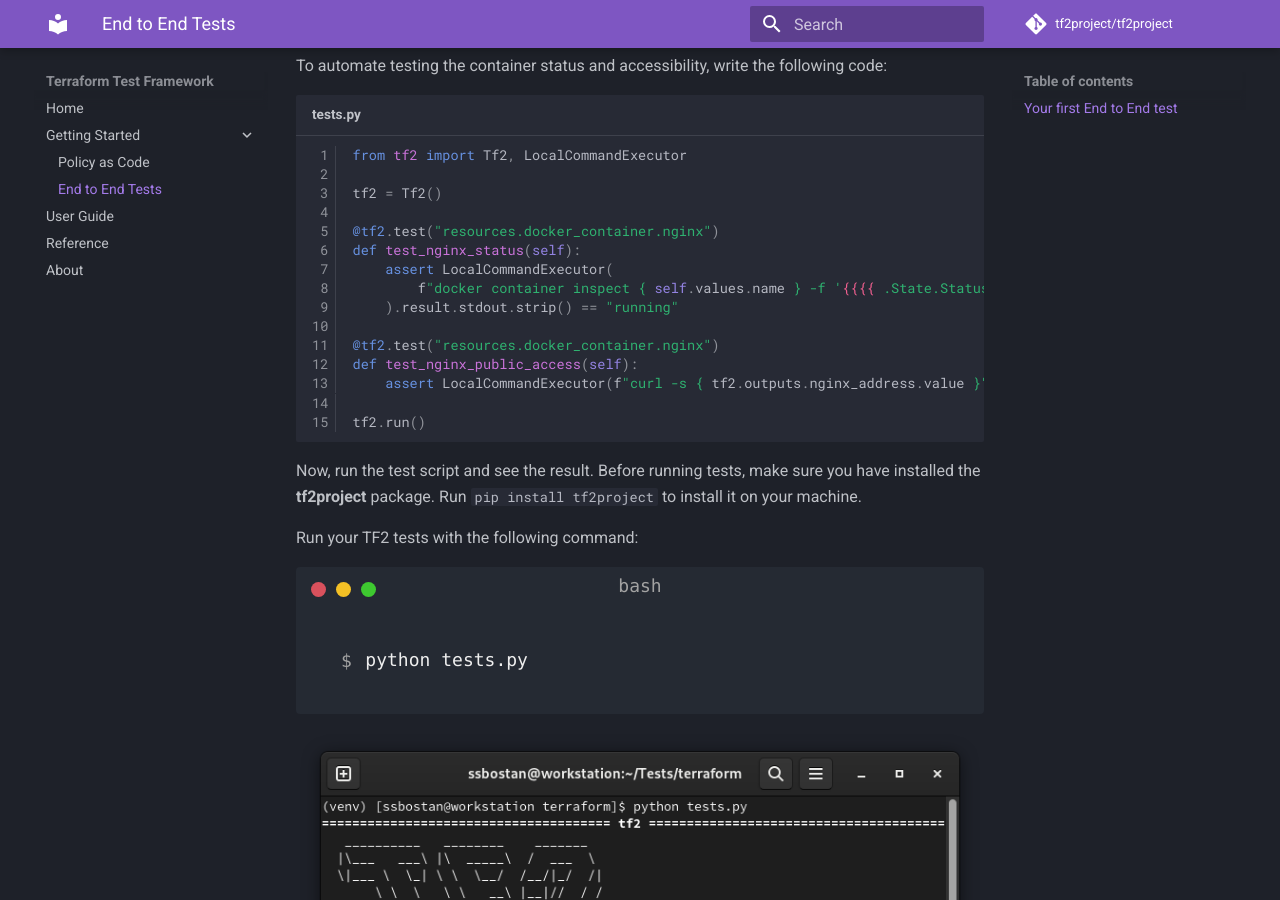
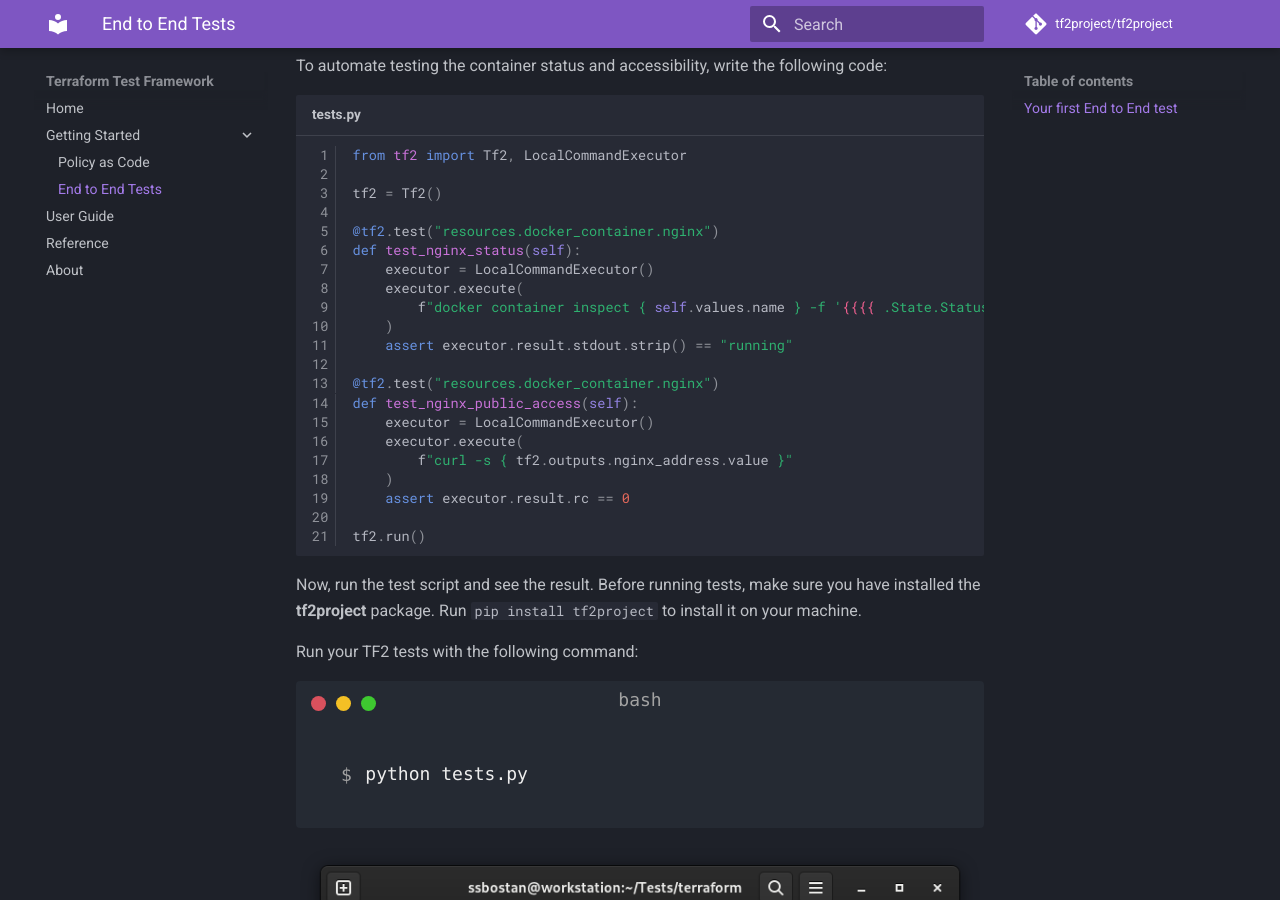
Before and after one commit to tf2project/tf2project.github.io, an MkDocs documentation site: the page built from docs/docs/getting-started/end-to-end-tests.md, in a window 1280 px wide and 900 px high, scrolled down 1913 px. Built offline with MkDocs 1.6.1 and Material for MkDocs 9.7.7, drawn with Linux system fonts in a browser that asks for light colours; comment, search, counter and statistics services are not loaded.

Commit message:
update example to be compatible with new version

````diff
--- a/docs/docs/getting-started/end-to-end-tests.md
+++ b/docs/docs/getting-started/end-to-end-tests.md
@@ -69,13 +69,19 @@ tf2 = Tf2()
 
 @tf2.test("resources.docker_container.nginx")
 def test_nginx_status(self):
-    assert LocalCommandExecutor(
+    executor = LocalCommandExecutor()
+    executor.execute(
         f"docker container inspect { self.values.name } -f '{{{{ .State.Status }}}}'"
-    ).result.stdout.strip() == "running"
+    )
+    assert executor.result.stdout.strip() == "running"
 
 @tf2.test("resources.docker_container.nginx")
 def test_nginx_public_access(self):
-    assert LocalCommandExecutor(f"curl -s { tf2.outputs.nginx_address.value }").result.rc == 0
+    executor = LocalCommandExecutor()
+    executor.execute(
+        f"curl -s { tf2.outputs.nginx_address.value }"
+    )
+    assert executor.result.rc == 0
 
 tf2.run()
 ```
````
